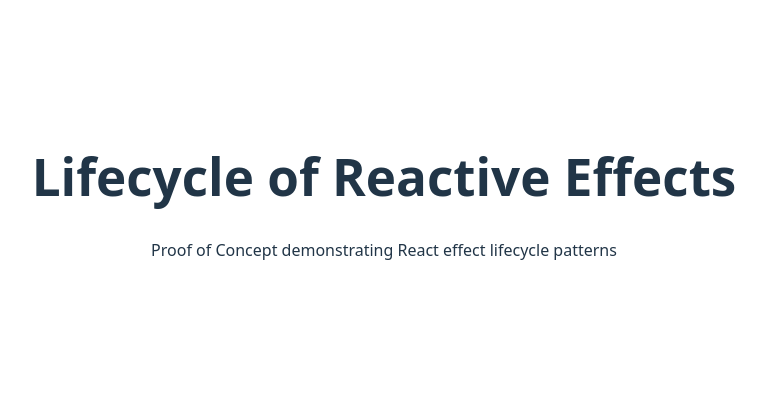
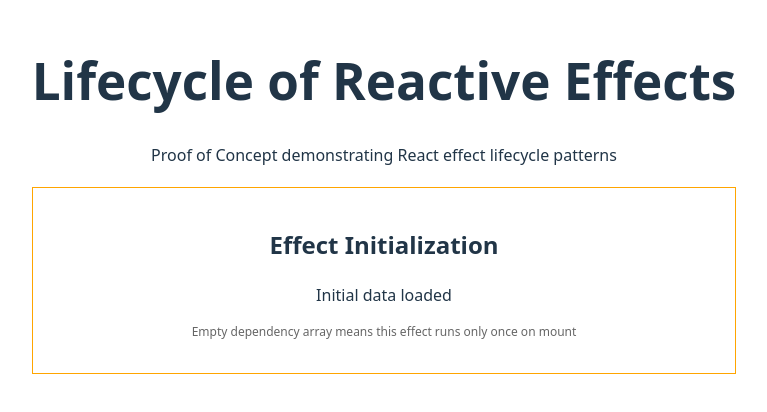
Before and after one commit to brscherer/react-playground, a React (Vite) app in the folder lifecycle-reactive-effects/: page / in a window 1280 px wide. Shown: the part 204-616 px from the top of the page, without its empty margins (256-1023 px from the left). Built offline with nearby package versions, Linux system fonts and the light colour scheme.

Commit message:
lifecycle-reactive-effects: add effect initialization

```diff
--- a/lifecycle-reactive-effects/src/App.tsx
+++ b/lifecycle-reactive-effects/src/App.tsx
@@ -1,10 +1,14 @@
 import './App.css'
+import { EffectInitialization } from './components/EffectInitialization'
 
 function App() {
   return (
     <div style={{ padding: '20px' }}>
       <h1>Lifecycle of Reactive Effects</h1>
       <p>Proof of Concept demonstrating React effect lifecycle patterns</p>
+      <div style={{ display: 'grid', gap: '20px', marginTop: '20px' }}>
+        <EffectInitialization />
+      </div>
     </div>
   )
 }
--- /dev/null
+++ b/lifecycle-reactive-effects/src/components/EffectInitialization.tsx
@@ -0,0 +1,25 @@
+import { useState, useEffect } from 'react';
+
+export function EffectInitialization() {
+  const [data, setData] = useState<string | null>(null);
+  const [loading, setLoading] = useState(true);
+
+  useEffect(() => {
+    console.log('Effect: Component mounted, fetching initial data');
+
+    setTimeout(() => {
+      setData('Initial data loaded');
+      setLoading(false);
+    }, 1000);
+  }, []);
+
+  return (
+    <div style={{ padding: '20px', border: '1px solid orange' }}>
+      <h2>Effect Initialization</h2>
+      {loading ? <p>Loading...</p> : <p>{data}</p>}
+      <p style={{ fontSize: '12px', color: '#666' }}>
+        Empty dependency array means this effect runs only once on mount
+      </p>
+    </div>
+  );
+}
```
